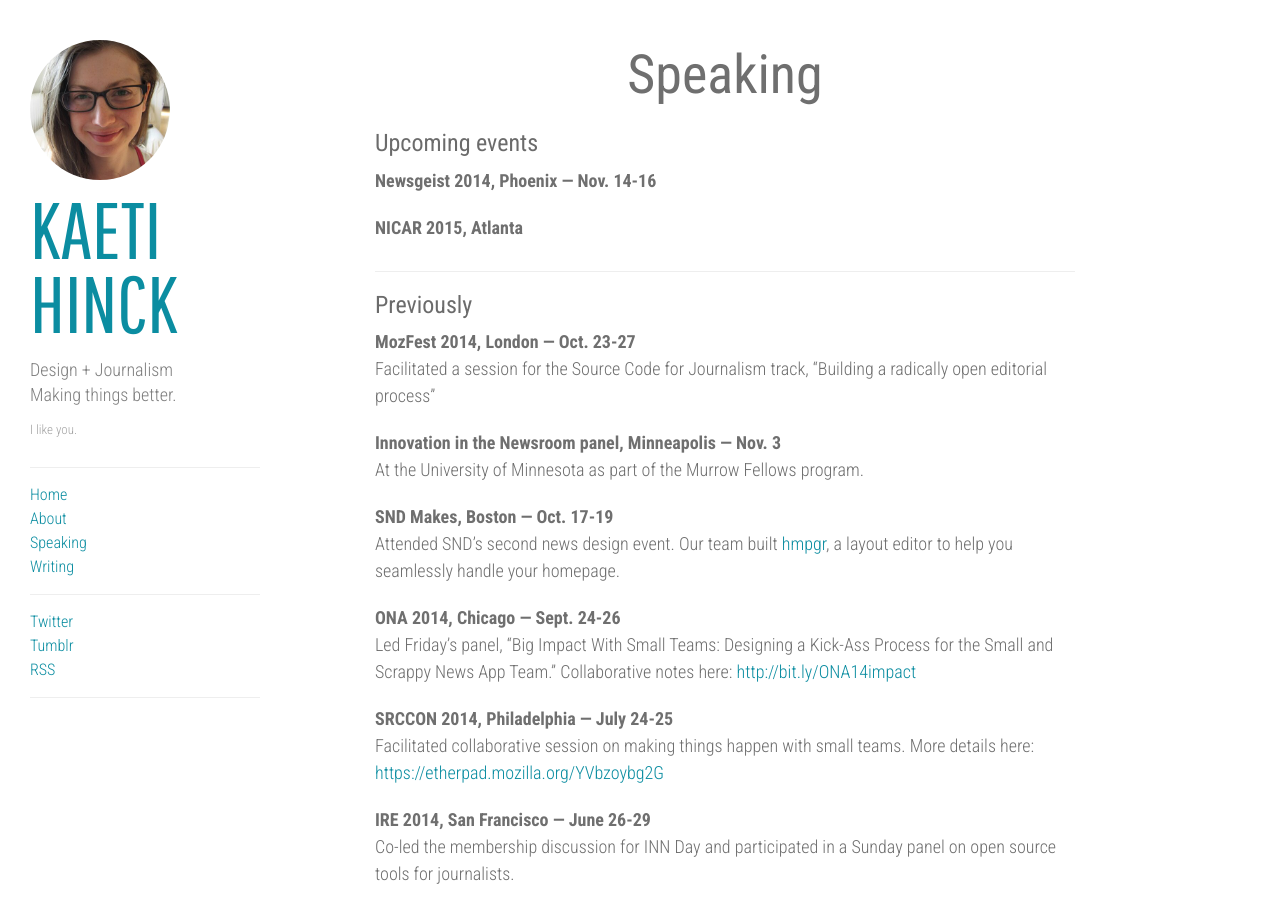
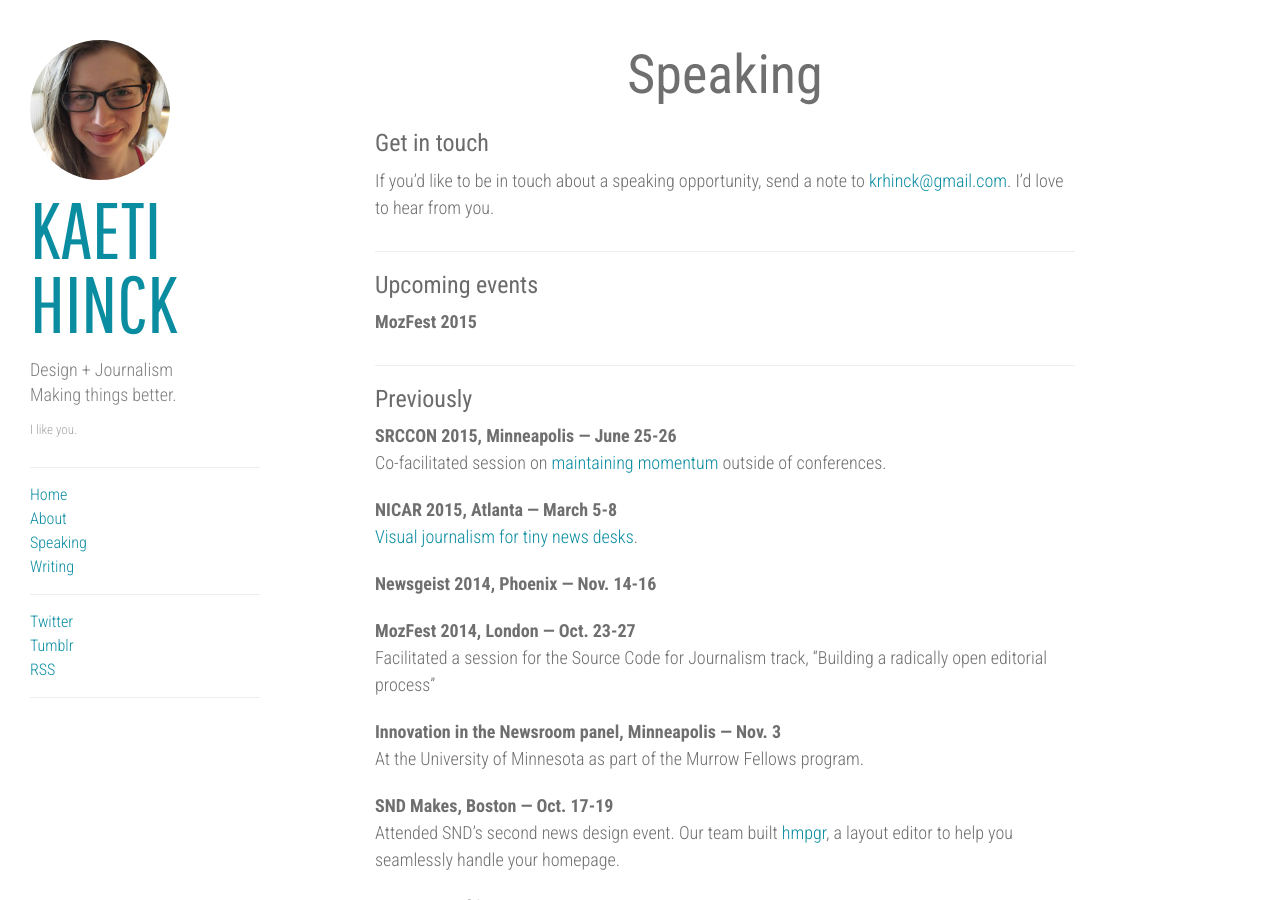
Before and after one commit to kaeti/kaeti.github.io, a Jekyll site: the page built from speaking.md, in a window 1280 px wide and 900 px high. Built offline with Jekyll 4.4.1, drawn with Linux system fonts in a browser that asks for light colours; some web fonts are replaced; some of the changed text lies outside the part shown.

Commit message:
update speaking page

```diff
--- a/speaking.md
+++ b/speaking.md
@@ -3,16 +3,29 @@ layout: page
 title: Speaking
 ---
 
+
+
+###Get in touch
+If you'd like to be in touch about a speaking opportunity, send a note to <mailto:krhinck@gmail.com>. I'd love to hear from you.
+
+---
+
 ###Upcoming events
 
+**MozFest 2015**
 
-**Newsgeist 2014, Phoenix — Nov. 14-16**
-
-**NICAR 2015, Atlanta**
 
 ---
 
 ###Previously
+
+**SRCCON 2015, Minneapolis — June 25-26**
+Co-facilitated session on [maintaining momentum](http://bit.ly/aftersrccon) outside of conferences.
+
+**NICAR 2015, Atlanta — March 5-8**
+[Visual journalism for tiny news desks](https://www.ire.org/events-and-training/event/1494/1732/).
+
+**Newsgeist 2014, Phoenix — Nov. 14-16**
 
 **MozFest 2014, London — Oct. 23-27**
 Facilitated a session for the Source Code for Journalism track, "Building a radically open editorial process"
```
Also changed, not shown: other parts of speaking.md (+0 -6 lines).
